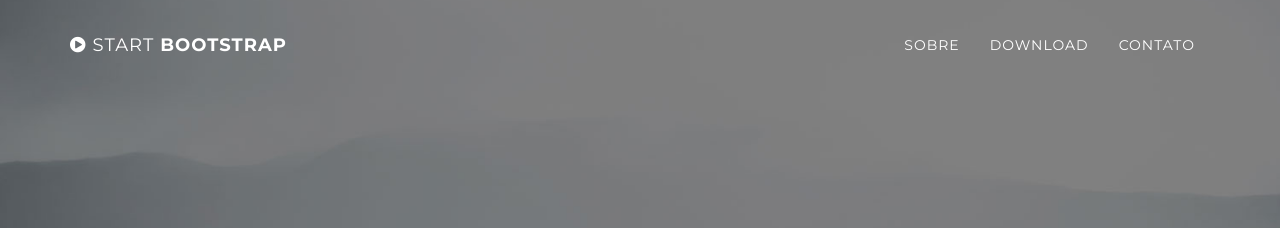
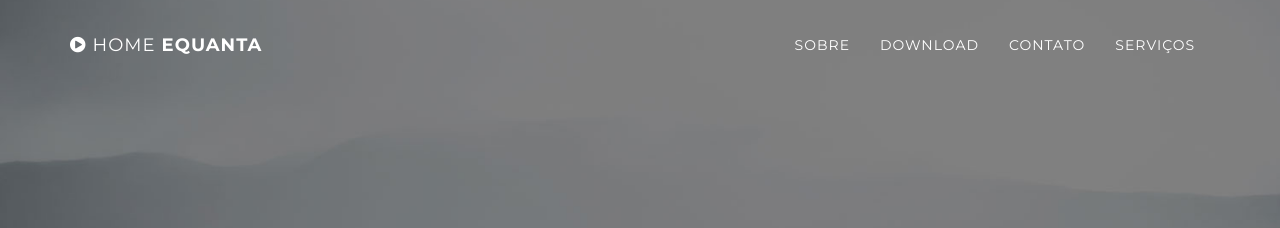
Before and after one commit to leroy1977/eQ, a Jekyll site: the page built from index.html, in a window 1280 px wide and 900 px high. Shown: the top 228 px of the window. Built offline with Jekyll 4.4.1, drawn with Linux system fonts in a browser that asks for light colours.

Commit message:
Update nav.html

```diff
--- a/_includes/nav.html
+++ b/_includes/nav.html
@@ -6,7 +6,7 @@
                     <i class="fa fa-bars"></i>
                 </button>
                 <a class="navbar-brand page-scroll" href="#page-top">
-                    <i class="fa fa-play-circle"></i>  <span class="light">Start</span> Bootstrap
+                    <i class="fa fa-play-circle"></i>  <span class="light">home</span> eQuanta
                 </a>
             </div>
 
@@ -26,6 +26,9 @@
                     <li>
                         <a class="page-scroll" href="#contact">Contato</a>
                     </li>
+                    <li>
+                        <a class="page-scroll" href="#services">Serviços</a>
+                    </li>
                 </ul>
             </div>
             <!-- /.navbar-collapse -->
```
